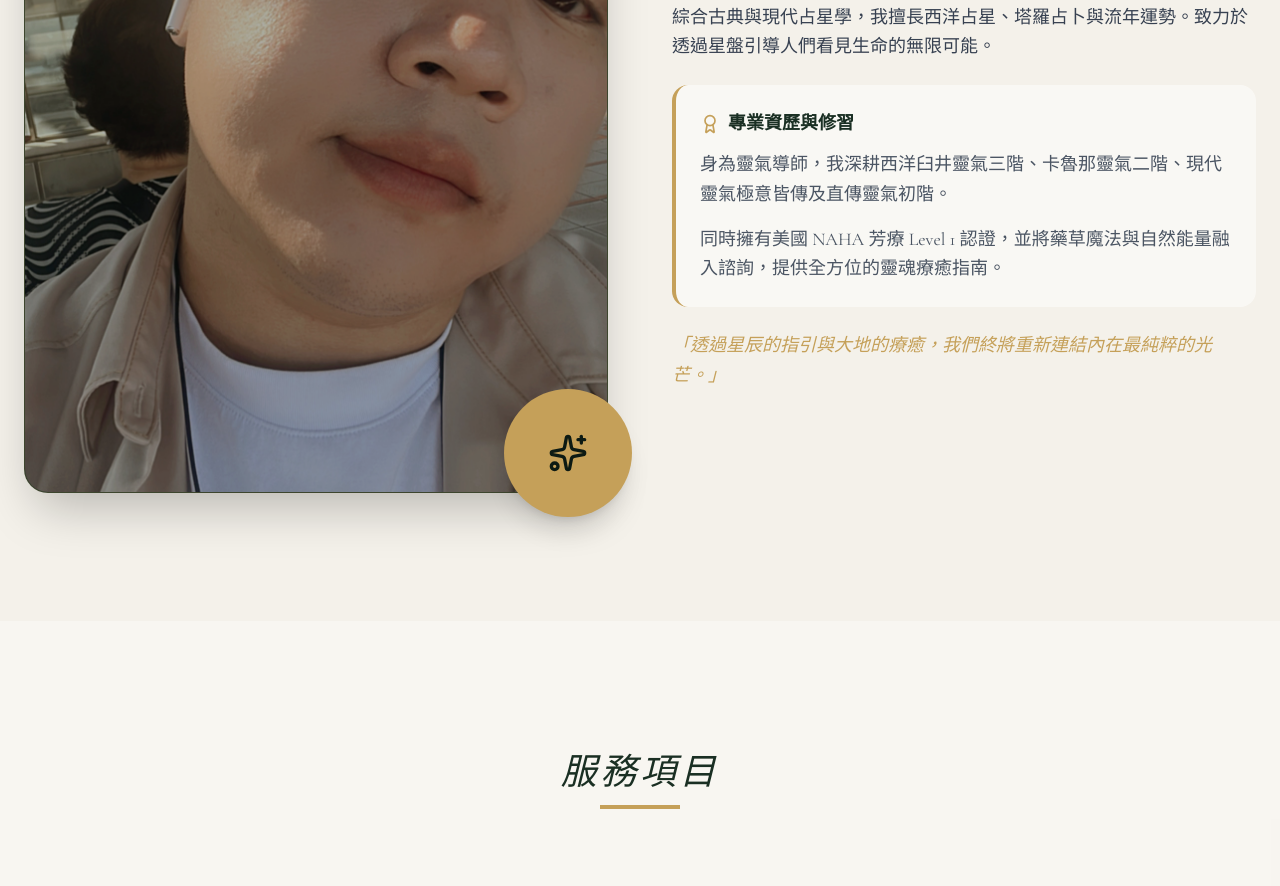
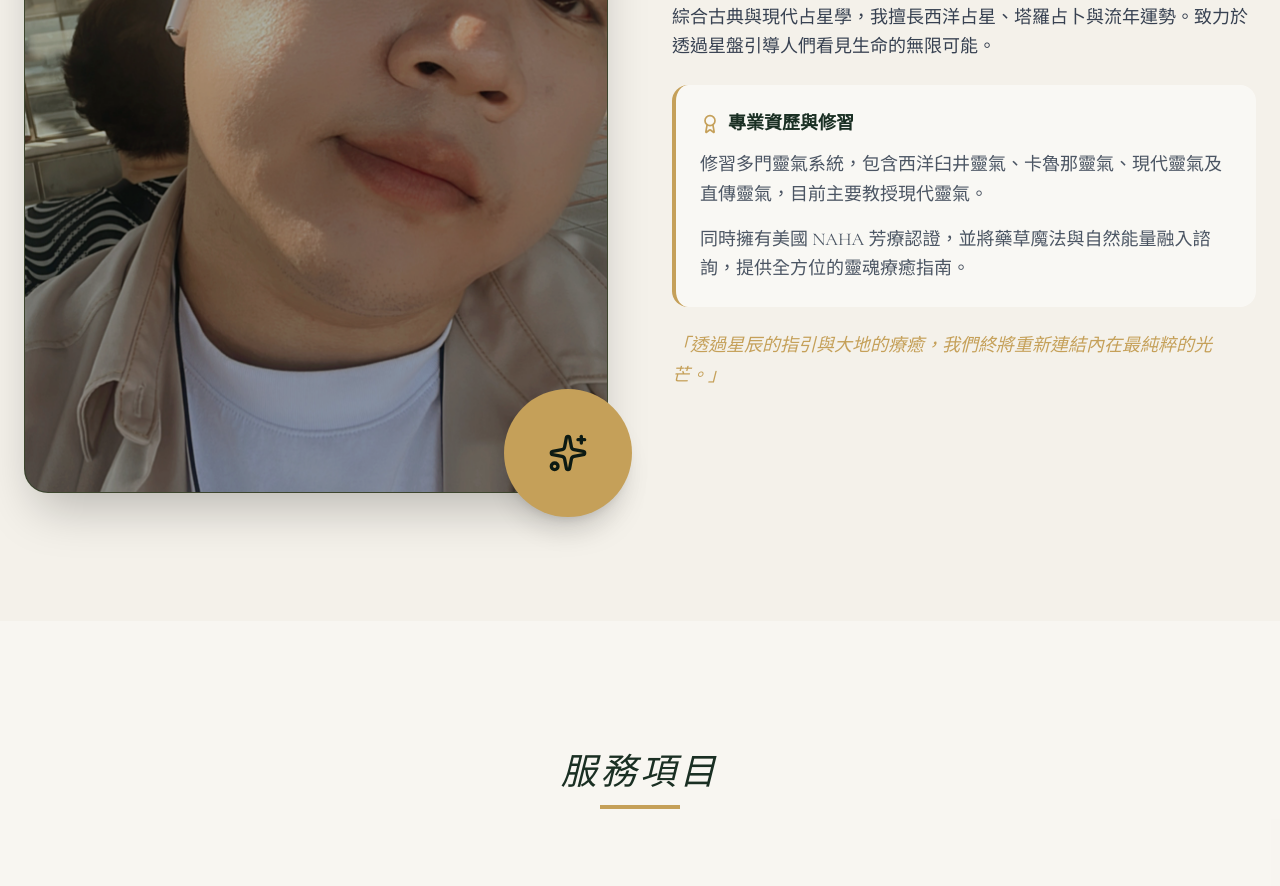
Before and after one commit to AlchemiaSineFine/Oliver_Atsrologer, a plain HTML site: page index.html in a window 1280 px wide. Shown: the part 1214-2100 px from the top of the page. Drawn offline with nearby package versions, Linux system fonts and the light colour scheme; a web font is replaced by a local one.

Commit message:
Update index.html

```diff
--- a/index.html
+++ b/index.html
@@ -157,10 +157,10 @@
                             <i data-lucide="award" class="w-5 h-5 text-[#C5A059]"></i> 專業資歷與修習
                         </h4>
                         <p class="text-gray-600 mb-4">
-                            身為靈氣導師，我深耕西洋臼井靈氣三階、卡魯那靈氣二階、現代靈氣極意皆傳及直傳靈氣初階。
+                            修習多門靈氣系統，包含西洋臼井靈氣、卡魯那靈氣、現代靈氣及直傳靈氣，目前主要教授現代靈氣。
                         </p>
                         <p class="text-gray-600">
-                            同時擁有美國 NAHA 芳療 Level 1 認證，並將藥草魔法與自然能量融入諮詢，提供全方位的靈魂療癒指南。
+                            同時擁有美國 NAHA 芳療認證，並將藥草魔法與自然能量融入諮詢，提供全方位的靈魂療癒指南。
                         </p>
                     </div>
 
```
